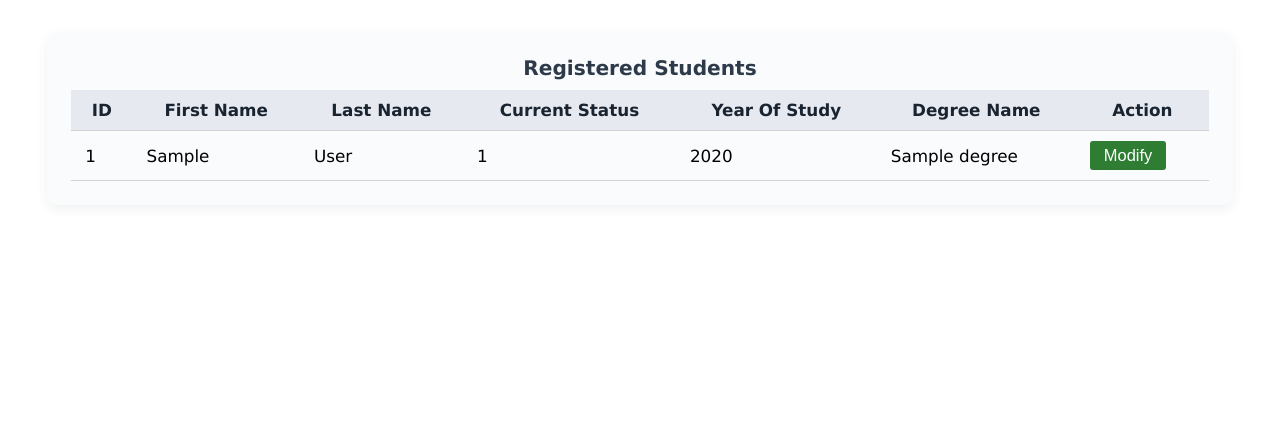
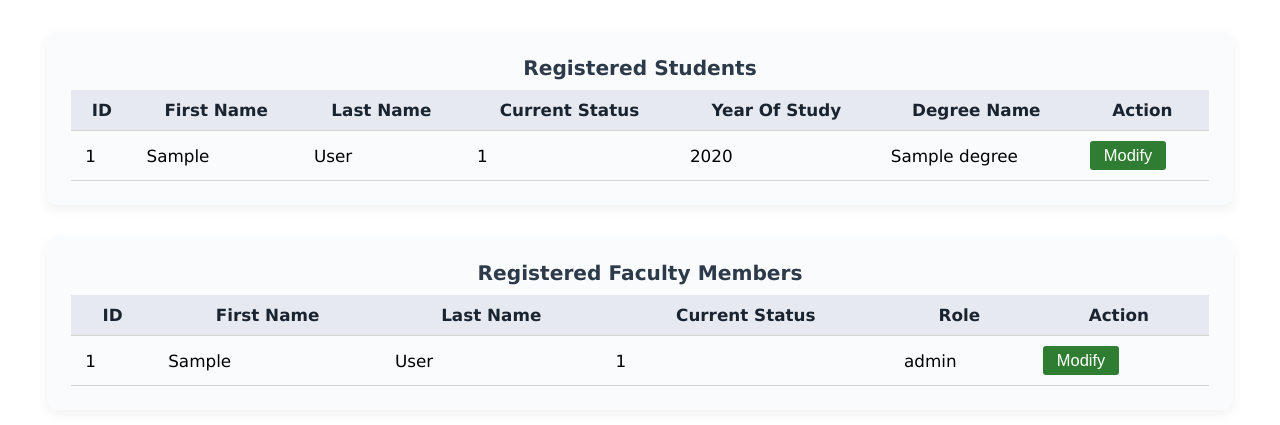
Before and after one commit to senirudevidu/NexusEnroll, a Flask app: page /displayUsers in a window 1280 px wide. Shown: the top 425 px of the page. Run offline with Flask 3, Linux system fonts and the light colour scheme; tables that the repository leaves empty or names only in its code hold one stand-in row (Sample ...); data that the repository does not hold is empty.

Commit message:
add facMem and view it in frontend

```diff
--- a/backend/routes.py
+++ b/backend/routes.py
@@ -138,5 +138,8 @@ def display_courses():
 def display_users():
     service = StudentService(dbconfig())
     users = service.displayStudents()
+
+    facService = FacultyService(dbconfig())
+    faculty_members = facService.get_faculty_members()
     print("DEBUG users:", users)  # Debug print
-    return render_template('displayUsers.html', users=users)
+    return render_template('displayUsers.html', users=users, faculty_members=faculty_members)
--- a/backend/user.py
+++ b/backend/user.py
@@ -111,7 +111,7 @@ class FacultyMember(User):
         return {"status": "Success", "message": "Faculty member added successfully"}
 
     def get_faculty_members(self,cursor):
-        query = """SELECT U.user_id, U.firstName, U.lastName
+        query = """SELECT U.user_id, U.firstName, U.lastName, U.accountStatus, Fac.role
         FROM Users AS U
         JOIN FacultyStaff AS Fac ON U.user_id = Fac.facultyMem_Id;
         """
--- a/templates/displayUsers.html
+++ b/templates/displayUsers.html
@@ -35,5 +35,33 @@
             </tbody>
         </table>
     </section>
+
+    <section class="user-list-section">
+        <table class="user-list-table">
+            <caption>Registered Faculty Members</caption>
+            <thead>
+                <tr>
+                    <th>ID</th>
+                    <th>First Name</th>
+                    <th>Last Name</th>
+                    <th>Current Status</th>
+                    <th>Role</th>
+                    <th>Action</th>
+                </tr>
+            </thead>
+            <tbody>
+                {% for user in faculty_members %}
+                <tr>
+                    <td>{{ user[0] }}</td>
+                    <td>{{ user[1] }}</td>
+                    <td>{{ user[2] }}</td>
+                    <td>{{ user[3] }}</td>
+                    <td>{{ user[4] }}</td>
+                    <td><button class="user-action">Modify</button></td>
+                </tr>
+                {% endfor %}
+            </tbody>
+        </table>
+    </section>
 </body>
 </html>
```
